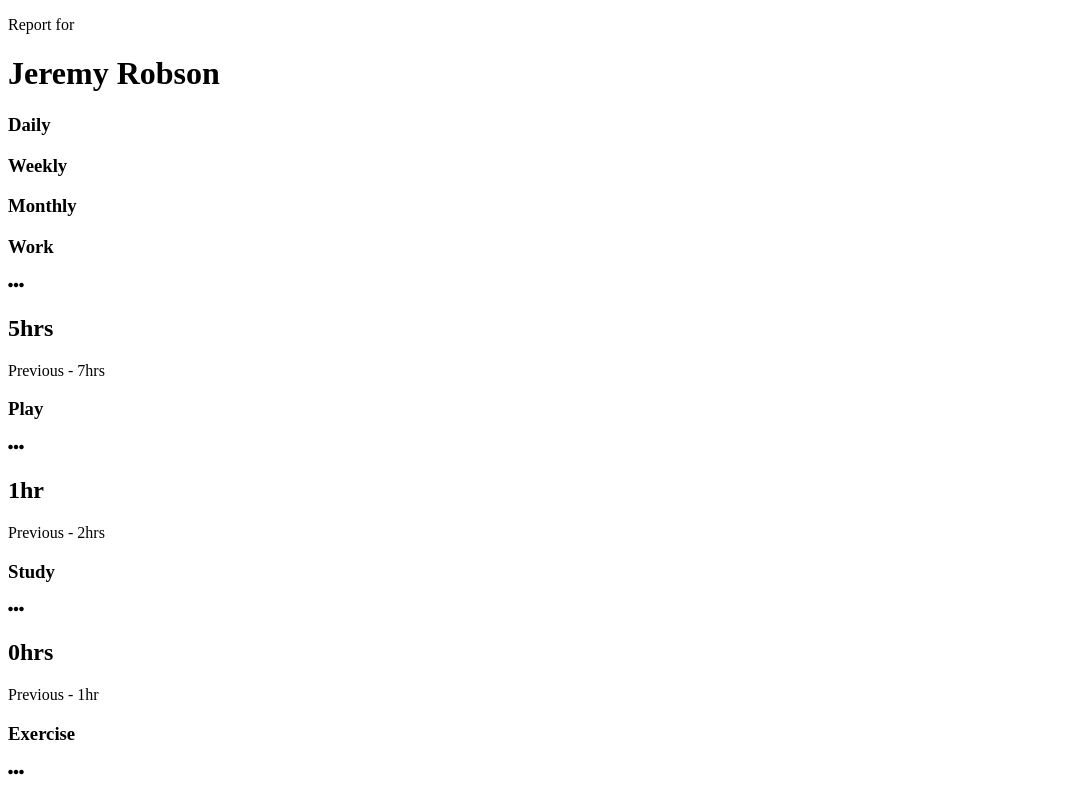
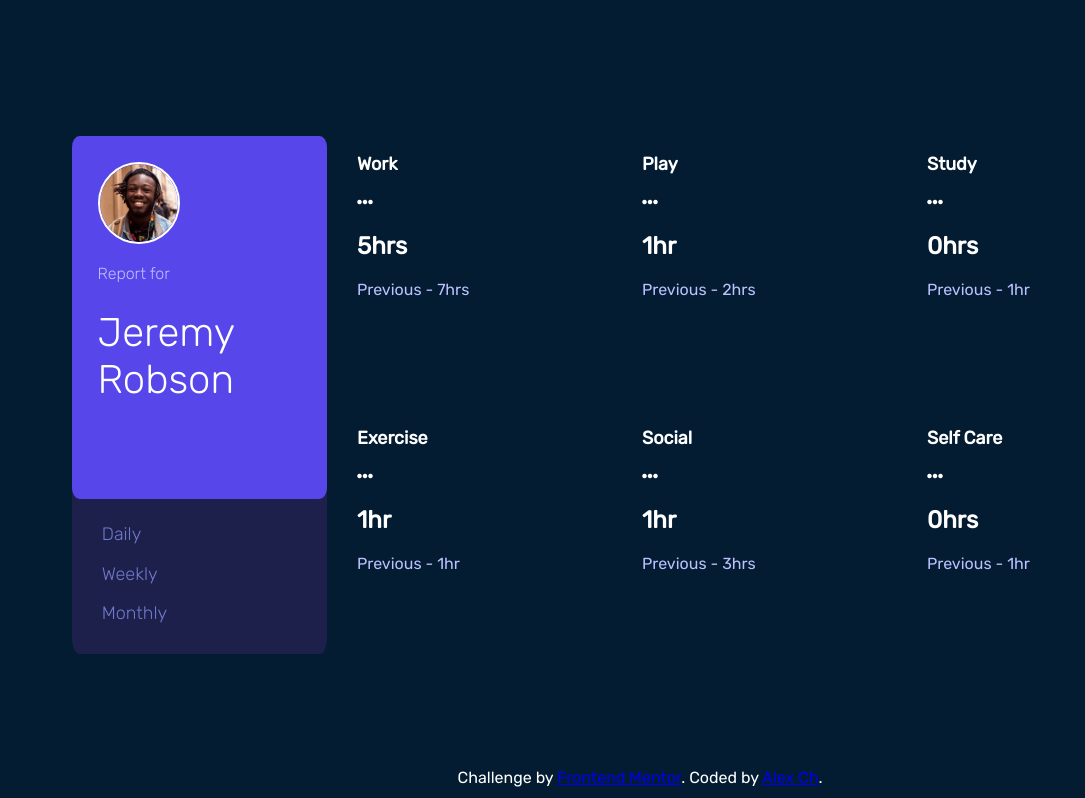
Before and after one commit to ogdruggahat/timeTracking_dashboard, a plain HTML site: page index.html in a window 1280 px wide. Shown: the top 798 px of the page, without its empty margins (0-1085 px from the left). Drawn offline with Linux system fonts and the light colour scheme.

Commit message:
Aply styling fot user-card

```diff
--- a/index.html
+++ b/index.html
@@ -7,26 +7,32 @@
   <link rel="icon" type="image/png" sizes="32x32" href="./images/favicon-32x32.png">
   <!-- FONT AWESOME -->
   <link rel="stylesheet" href="https://use.fontawesome.com/releases/v5.15.4/css/all.css" integrity="sha384-DyZ88mC6Up2uqS4h/KRgHuoeGwBcD4Ng9SiP4dIRy0EXTlnuz47vAwmeGwVChigm" crossorigin="anonymous">
+  <!-- GOOGLE FONTS -->
+  <link rel="preconnect" href="https://fonts.googleapis.com">
+<link rel="preconnect" href="https://fonts.gstatic.com" crossorigin>
+<link href="https://fonts.googleapis.com/css2?family=Red+Hat+Display:wght@500;900&family=Rubik:wght@300;400&display=swap" rel="stylesheet">
+  <!-- INTERNAL CSS -->
+  <link rel="stylesheet" href="./styles.css">
+
 
   <title>Frontend Mentor | Time tracking dashboard</title>
-
-  <!-- Feel free to remove these styles or customise in your own stylesheet 👍 -->
-  <style>
-    .attribution { font-size: 11px; text-align: center; }
-    .attribution a { color: hsl(228, 45%, 44%); }
-  </style>
 </head>
 <body>
+  <div class="grid">
 <div class="user-card">
+  <div class="background"></div>
+  <img src="./images/image-jeremy.png" alt="user-avatar">
   <p>
   Report for
 </p>
 <h1>
   Jeremy Robson
 </h1>
+<div class="period">
 <h3>Daily</h3>
 <h3>Weekly</h3>
 <h3>Monthly</h3>
+</div>
 </div>
 <div class="work">
   <h3>Work</h3>
@@ -88,7 +94,7 @@
   7hrs monthly
  Previous - 11hrs   monthly -->
 </div>
-
+</div>
   <div class="attribution">
     Challenge by <a href="https://www.frontendmentor.io?ref=challenge" target="_blank">Frontend Mentor</a>.
     Coded by <a href="#">Alex Ch</a>.
--- /dev/null
+++ b/styles.css
@@ -0,0 +1,67 @@
+body{
+    background-color: #041C32;
+    color: #ffff;
+    font-family: 'Rubik', sans-serif;
+    font-weight: 400;
+    padding: 10% 5%;
+}
+h1{
+    font-weight: 300;
+    font-size: 40px;
+    line-height: 47,4px;
+    width: 80%;
+}
+h3{
+    font-size: 18px;
+    line-height: 21.33px;
+    font-style: normal;
+}
+p{
+    color: #BBC0FF;
+}
+.grid{
+    display: grid;
+    grid-template-columns: repeat(4,255px);
+    grid-template-rows: repeat(2,244px);
+    width: 100%;
+    gap: 30px;
+}
+.user-card{
+    grid-area: 1/1/3/2;
+    padding: 10%;
+    background-color:#1C204B ;
+    border-radius: 3%;
+    position: relative;
+    z-index: -2;
+}
+.background{
+    border-radius: 3%;
+    background-color: #5747EA;
+    position: absolute;
+    top: 0;
+    left: 0;
+    width: 100%;
+    height: 70%;
+    z-index: -1;
+}
+.period{
+    bottom: 29.75px;
+    left: 29.75px;
+    position: absolute;
+    color:#7078C9;
+}
+.user-card h3, .user-card p{
+    margin-bottom: 0;
+    font-weight: 200;
+}
+
+.user-card img{
+    width:78px;
+    border: solid 2px white;
+    border-radius: 50%;
+
+}
+.attribution{
+    margin-top: 10%;
+    text-align: center;
+}
```
